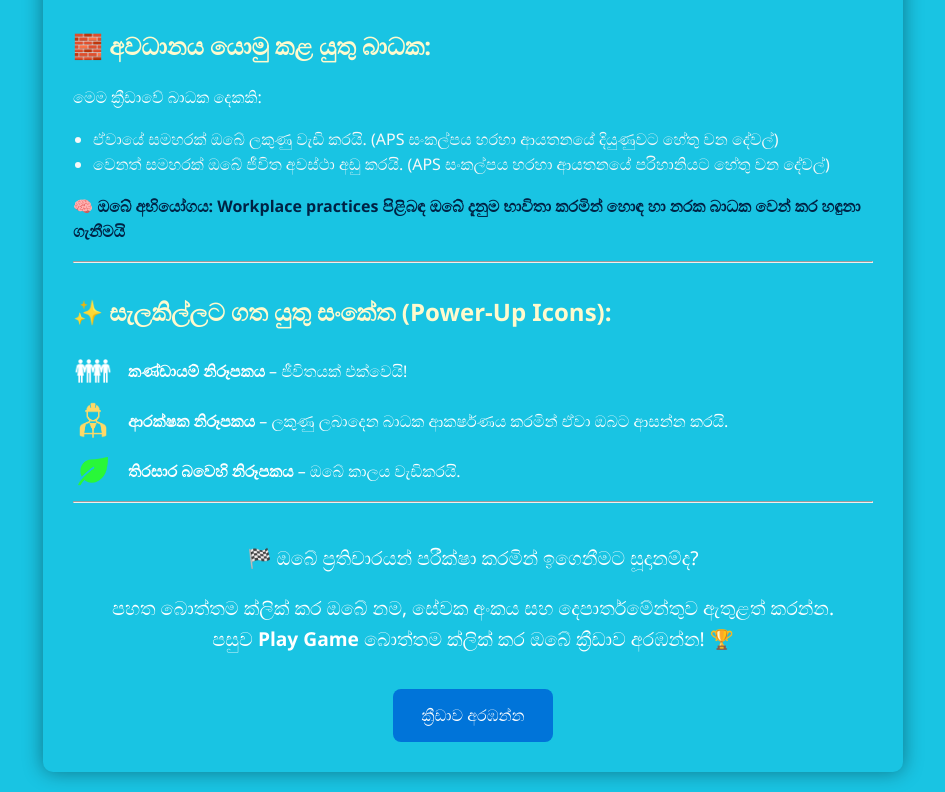
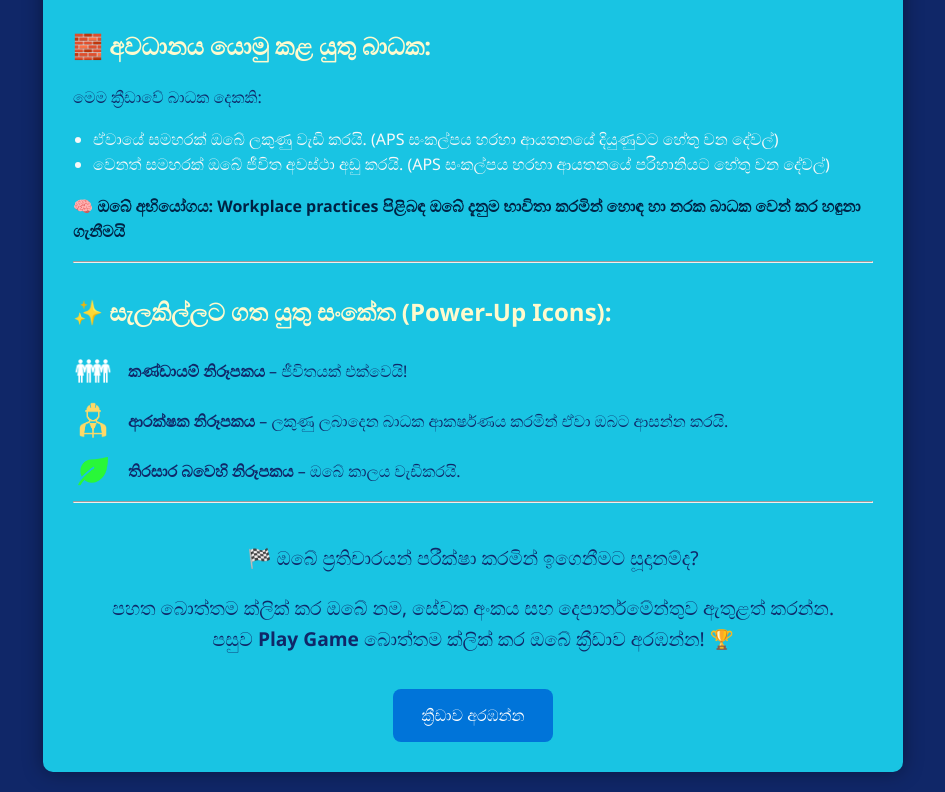
Before and after one commit to APS-GAMES/CarGameInstructions, a plain HTML site: page Instructions/sinhala.html in a window 1280 px wide. Shown: the part 625-1417 px from the top of the page, without its empty margins (167-1112 px from the left). Drawn offline with Linux system fonts and the light colour scheme.

Commit message:
Update sinhala.html

```diff
--- a/Instructions/sinhala.html
+++ b/Instructions/sinhala.html
@@ -1,4 +1,4 @@
-<!-- <!DOCTYPE html>
+<!DOCTYPE html>
 <html lang="si">
 <head>
   <meta charset="UTF-8" />
@@ -8,8 +8,8 @@
     body {
       margin: 0;
       padding: 20px;
-      background-color: #19c4e3;
-      color: #ffffff;
+      background-color: #102768;
+      color: #102768;
       font-family: 'Segoe UI', Tahoma, Geneva, Verdana, sans-serif;
       line-height: 1.6;
     }
@@ -27,156 +27,7 @@
       text-align: center;
       font-size: 2rem;
       margin-bottom: 20px;
-    }
-
-    h2 {
-      margin-top: 30px;
-      color: #FFD700;
-    }
-
-    ul {
-      padding-left: 20px;
-    }
-
-    .icon-barrier {
-      display: flex;
-      align-items: center;
-      margin: 10px 0;
-    }
-
-    .icon-barrier img {
-      width: 40px;
-      height: 40px;
-      margin-right: 15px;
-    }
-
-    .highlight {
-      color: #7FDBFF;
-      font-weight: bold;
-    }
-
-    .footer {
-      text-align: center;
-      margin-top: 40px;
-      font-size: 1.2rem;
-    }
-
-    .start-button {
-      display: inline-block;
-      margin-top: 15px;
-      padding: 14px 28px;
-      background-color: #0074D9;
-      color: white;
-      font-size: 1rem;
-      border: none;
-      border-radius: 8px;
-      text-decoration: none;
-      cursor: pointer;
-      transition: background-color 0.3s ease;
-    }
-
-    .start-button:hover {
-      background-color: #005fa3;
-    }
-
-    @media (max-width: 600px) {
-      .icon-barrier {
-        flex-direction: column;
-        align-items: flex-start;
-      }
-      .icon-barrier img {
-        margin-bottom: 10px;
-      }
-    }
-  </style>
-</head>
-<body>
-  <div class="container">
-    <h1>ATL, ලොව විශිෂ්ටත්වයේ කේන්ද්‍රස්ථානය කරා යන 2 x CPS ගමනේ නියමුවෙකු වන්න ඔබ සූදානම්ද?</h1>
-    <h1>🚗 Welcome to the FORMULA 1 ATL GRAND PRIX 🚦</h1>
-    <p>විනෝදාත්මක ක්‍රමයකට රැකියා ස්ථානයේ යහපත් භාවිතයන් ඉගෙන ගනිමු - රසවත් ක්‍රීඩාවකට සූදානම් වෙන්න!</p>
-
-    <hr />
-
-    <h2>🎮 ක්‍රීඩා කරන ආකාරය:</h2>
-    <ul>
-      <li>මෝටර් රථය වමට ගෙන යාමට, වම් පැත්තේ මංතීරුවට තට්ටු කරන්න.</li>
-      <li>මෝටර් රථය වමට ගෙන යාමට, දකුණු පස මංතීරුවට තට්ටු කරන්න.</li>
-    </ul>
-    <p class="highlight">🧠 ක්ෂණික ප්‍රතිචාර සහ නිවැරදි තීරණ ඔබව ජයග්‍රහණය කරවයි!</p>
-
-    <hr />
-
-    <h2>🧱 අවධානය යොමු කළ යුතු බාධක:</h2>
-    <p>මෙම ක්‍රීඩාවේ බාධක දෙකකි:</p>
-    <ul>
-      <li>ඒවායේ සමහරක් ඔබේ ලකුණු වැඩි කරයි. (APS සංකල්පය හරහා ආයතනයේ දියුණුවට හේතු වන දේවල්)</li>
-      <li>වෙනත් සමහරක් ඔබේ ජීවිත අවස්ථා අඩු කරයි. (APS සංකල්පය හරහා ආයතනයේ පරිහානියට හේතු වන දේවල්)</li>
-    </ul>
-    <p class="highlight">🧠 ඔබේ අභියෝගය: Workplace practices පිළිබඳ ඔබේ දැනුම භාවිතා කරමින් හොඳ හා නරක බාධක වෙන් කර හඳුනා ගැනීමයි</p>
-
-    <hr />
-
-    <h2>✨ සැලකිල්ලට ගත යුතු සංකේත (Power-Up Icons):</h2>
-
-    <div class="icon-barrier">
-      <img src="../resourses/group.png" alt="Group Icon" />
-      <div><strong>කණ්ඩායම් නිරූපකය</strong> – ජීවිතයක් එක්වෙයි!</div>
-    </div>
-
-    <div class="icon-barrier">
-      <img src="../resourses/safety.png" alt="Safety Icon" />
-      <div><strong>ආරක්ෂක නිරූපකය</strong> – ලකුණු ලබාදෙන බාධක ආකර්ෂණය කරමින් ඒවා ඔබට ආසන්න කරයි.</div>
-    </div>
-
-    <div class="icon-barrier">
-      <img src="../resourses/sustainability.png" alt="Sustainability Icon" />
-      <div><strong>තිරසාර බවෙහි නිරූපකය</strong> – ඔබේ කාලය වැඩිකරයි.</div>
-    </div>
-
-    <hr />
-
-    <div class="footer">
-      <p>🏁 ඔබේ ප්‍රතිචාරයන් පරීක්ෂා කරමින් ඉගෙනීමට සූදානම්ද?</p>
-      <p>පහත බොත්තම ක්ලික් කර ඔබේ නම, සේවක අංකය සහ දෙපාර්තමේන්තුව ඇතුළත් කරන්න.<br>
-      පසුව <strong>Play Game</strong> බොත්තම ක්ලික් කර ඔබේ ක්‍රීඩාව අරඹන්න! 🏆</p>
-      <a class="start-button" href="https://aps-games.github.io/CarGameTabless/" target="_blank">ක්‍රීඩාව අරඹන්න</a>
-    </div>
-  </div>
-</body>
-</html>
- -->
-
- <!DOCTYPE html>
-<html lang="si">
-<head>
-  <meta charset="UTF-8" />
-  <meta name="viewport" content="width=device-width, initial-scale=1.0" />
-  <title>ෆෝර්මියුලා 1 ATL ග්‍රෑන්ඩ් ප්‍රික්ස් - උපදෙස් (සිංහල)</title>
-  <style>
-    body {
-      margin: 0;
-      padding: 20px;
-      background-color: #19c4e3;
-      color: #ffffff;
-      font-family: 'Segoe UI', Tahoma, Geneva, Verdana, sans-serif;
-      line-height: 1.6;
-    }
-
-    .container {
-      max-width: 800px;
-      margin: auto;
-      background-color: #19c4e3;
-      padding: 30px;
-      border-radius: 10px;
-      box-shadow: 0 0 20px rgba(0,0,0,0.4);
-    }
-
-    h1 {
-      text-align: center;
-      font-size: 2rem;
-      margin-bottom: 20px;
-      color: #ffffff; /* 🔹 Improved visibility */
+      color: #102768; /* 🔹 Improved visibility */
     }
 
     /* 🔹 Specific style to enlarge the second main heading */
@@ -202,7 +53,7 @@
       display: flex;
       align-items: center;
       margin: 10px 0;
-      color: #ffffff;
+      color: #102768;
     }
 
     .icon-barrier img {
@@ -220,7 +71,7 @@
       text-align: center;
       margin-top: 40px;
       font-size: 1.2rem;
-      color: #ffffff;
+      color: #102768;
     }
 
     .start-button {
```
